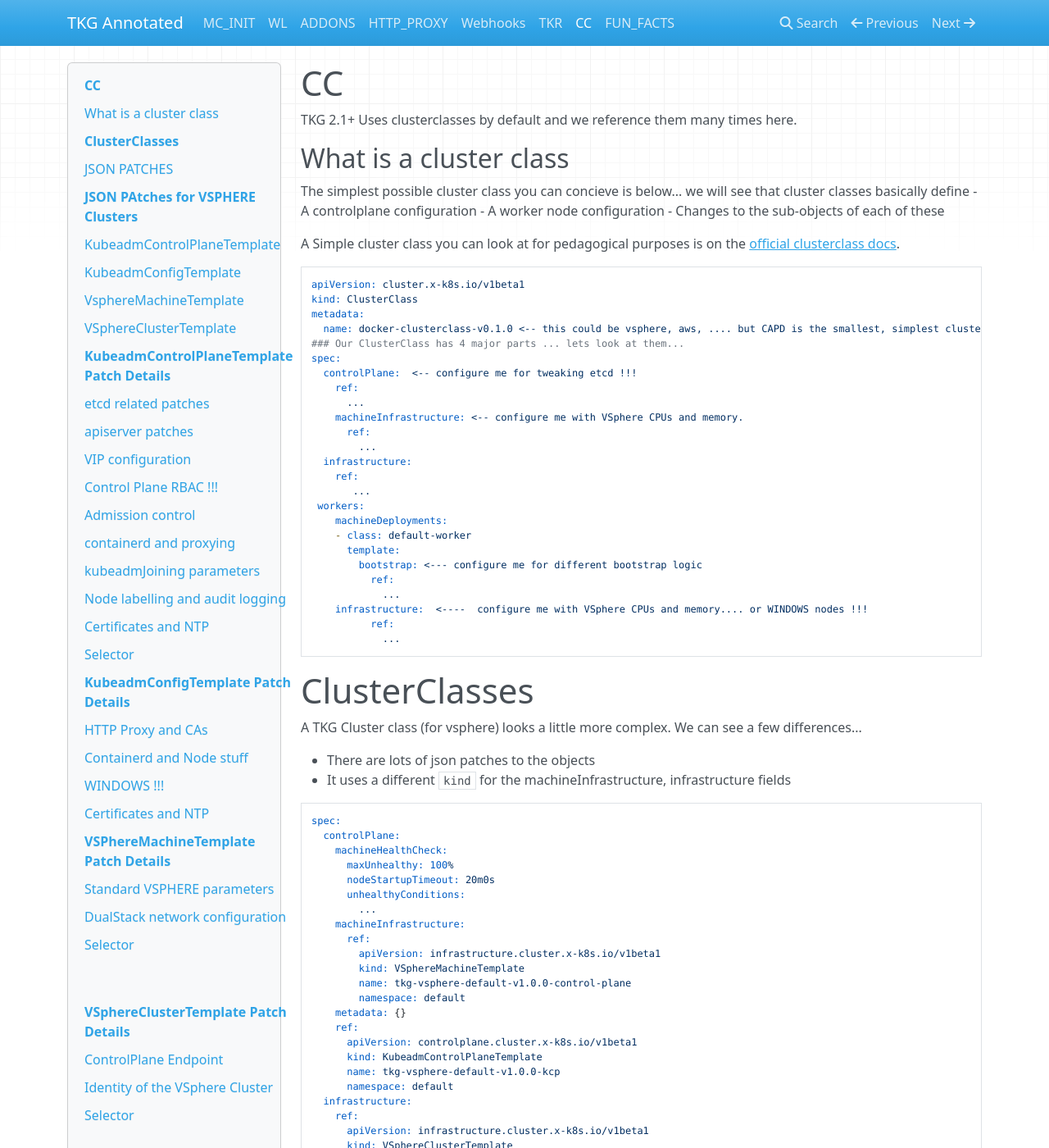
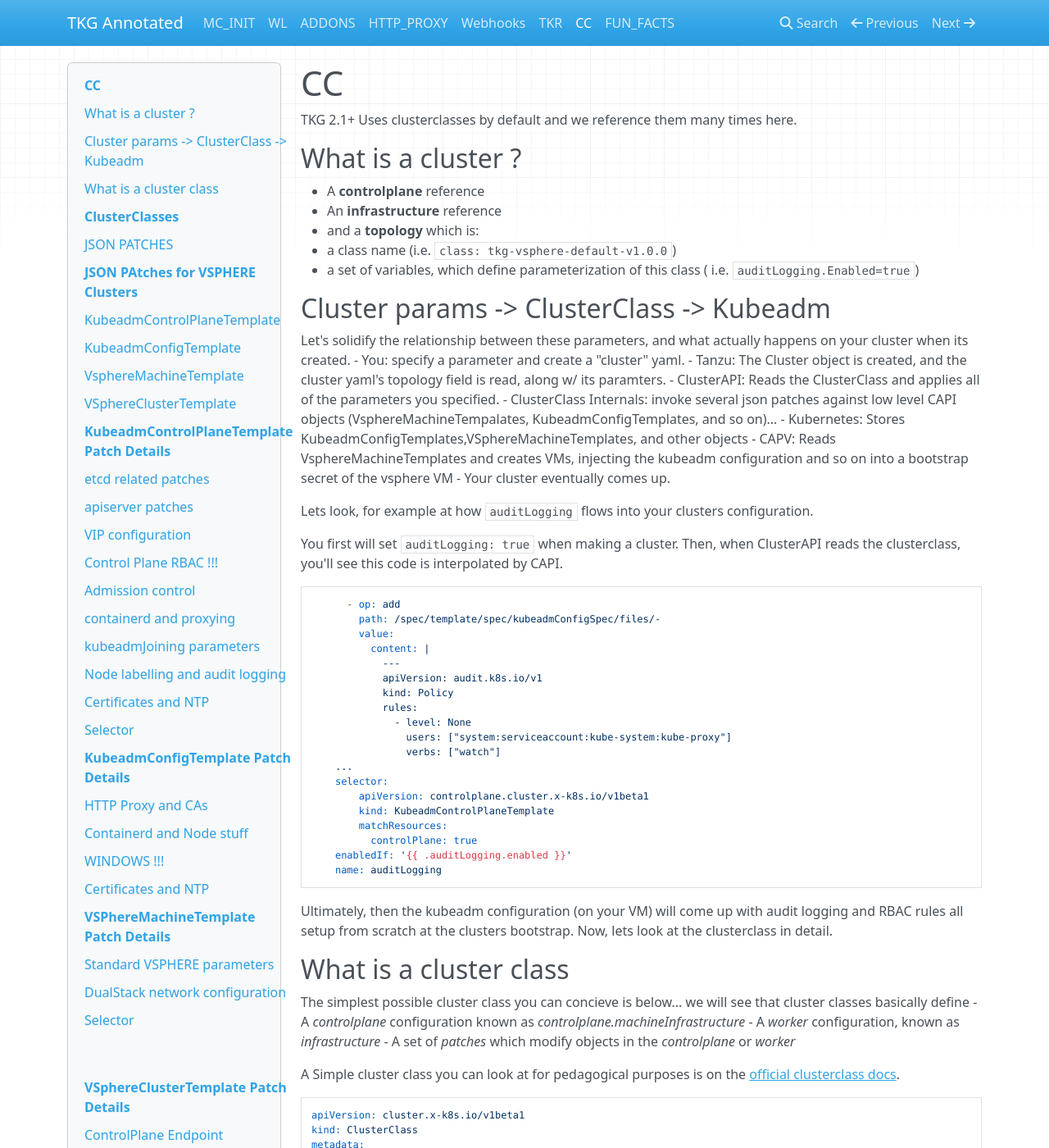
Before and after one commit to jayunit100/tanzu-install-annotated, an MkDocs documentation site: the page built from docs/z5-cc.md, in a window 1280 px wide and 1400 px high. Shown: the whole window at 82% size. Built offline with MkDocs 1.6.1, drawn with Linux system fonts in a browser that asks for light colours; nearby versions of some CDN libraries.

Commit message:
Update z5-cc.md

````diff
--- a/docs/z5-cc.md
+++ b/docs/z5-cc.md
@@ -1,15 +1,63 @@
 # CC
 
 TKG 2.1+ Uses clusterclasses by default and we reference them many times here.
+
+## What is a cluster ?
+
+- A **controlplane** reference
+- An **infrastructure** reference
+- and a **topology** which is:
+  - a class name (i.e. ` class: tkg-vsphere-default-v1.0.0`)
+  - a set of variables, which define parameterization of this class ( i.e. `auditLogging.Enabled=true`)
+
+
+##  Cluster params -> ClusterClass -> Kubeadm
+
+Let's solidify the relationship between these parameters, and what actually happens on your cluster when its created.
+- You: specify a parameter and create a "cluster" yaml.
+- Tanzu: The Cluster object is created, and the cluster yaml's topology field is read, along w/ its paramters.
+- ClusterAPI: Reads the ClusterClass and applies all of the parameters you specified.
+- ClusterClass Internals: invoke several json patches against low level CAPI objects (VsphereMachineTempalates, KubeadmConfigTemplates, and so on)...
+- Kubernetes: Stores KubeadmConfigTemplates,VSphereMachineTemplates, and other objects
+- CAPV: Reads VsphereMachineTemplates and creates VMs, injecting the kubeadm configuration and so on into a bootstrap secret of the vsphere VM
+- Your cluster eventually comes up.
+
+Lets look, for example at how `auditLogging` flows into your clusters configuration.
+
+You first will set `auditLogging: true` when making a cluster.  Then, when ClusterAPI reads the clusterclass, you'll see this code is interpolated by CAPI.
+
+```
+      - op: add
+        path: /spec/template/spec/kubeadmConfigSpec/files/-
+        value:
+          content: |
+            ---
+            apiVersion: audit.k8s.io/v1
+            kind: Policy
+            rules:
+              - level: None
+                users: ["system:serviceaccount:kube-system:kube-proxy"]
+                verbs: ["watch"]
+    ...
+    selector:
+        apiVersion: controlplane.cluster.x-k8s.io/v1beta1
+        kind: KubeadmControlPlaneTemplate
+        matchResources:
+          controlPlane: true
+    enabledIf: '{{ .auditLogging.enabled }}'
+    name: auditLogging
+```
+
+Ultimately, then the kubeadm configuration (on your VM) will come up with audit logging and RBAC rules all setup from scratch at the clusters bootstrap.
+Now, lets look at the clusterclass in detail.
 
 ## What is a cluster class
 
 The simplest possible cluster class you can concieve is below... we will see that
 cluster classes basically define
-- A controlplane configuration
-- A worker node configuration
-- Changes to the sub-objects of each of these
-
+- A *controlplane* configuration known as _controlplane.machineInfrastructure_
+- A *worker* configuration, known as _infrastructure_
+- A set of *patches* which modify objects in the *controlplane* or *worker*
 
 A Simple cluster class you can look at for pedagogical purposes is on the [official clusterclass docs](https://cluster-api.sigs.k8s.io/tasks/experimental-features/cluster-class/write-clusterclass.html).
 
````
